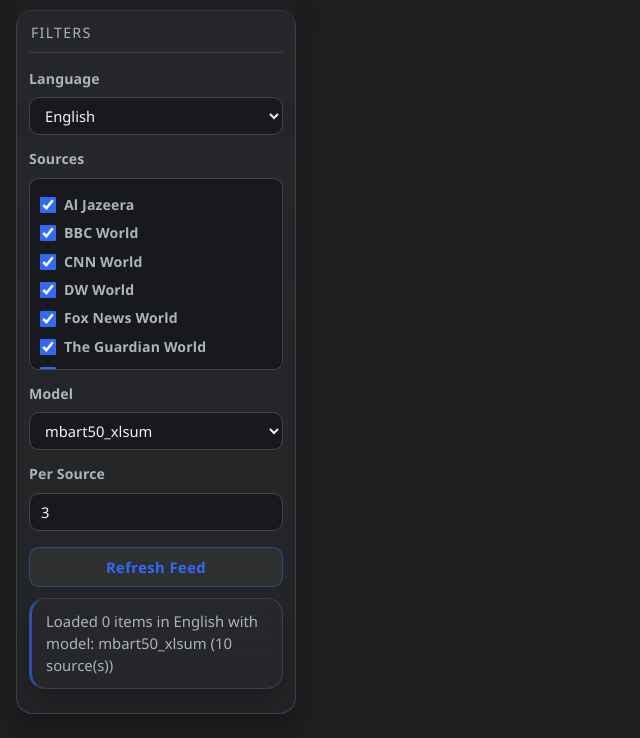
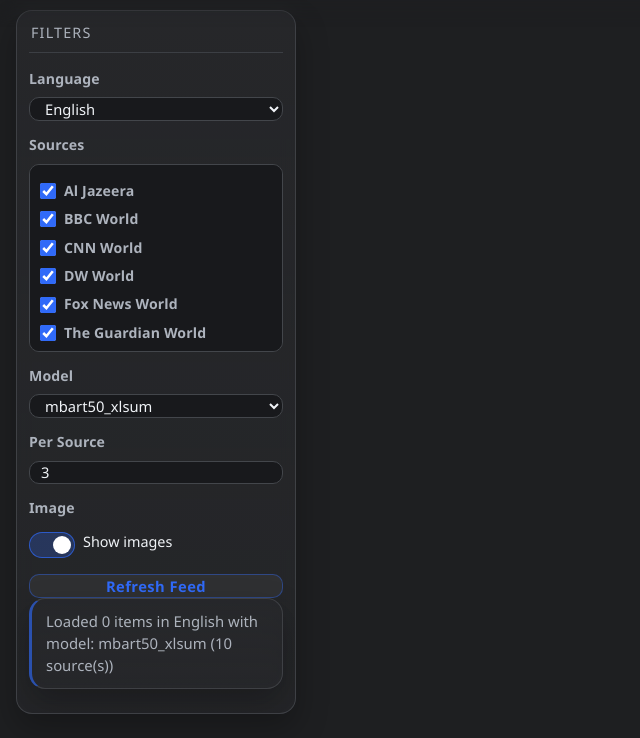
Before and after one commit to mskayacioglu/samurAI, a Flask app: page / in a window 1280 px wide. Shown: the part 65-803 px from the top of the page, without its empty margins (0-640 px from the left). Run offline with Flask 3, Linux system fonts and the light colour scheme; data that the repository does not hold is empty.

Commit message:
görsel haber özet hizalama

```diff
--- a/news_flow_web/app.py
+++ b/news_flow_web/app.py
@@ -439,6 +439,40 @@ def fetch_article_text(url: str) -> str:
     return ""
 
 
+@lru_cache(maxsize=256)
+def fetch_article_image(url: str) -> str:
+    if not url:
+        return ""
+    headers = {
+        "User-Agent": (
+            "Mozilla/5.0 (Macintosh; Intel Mac OS X 10_15_7) "
+            "AppleWebKit/537.36 (KHTML, like Gecko) Chrome/124.0.0.0 Safari/537.36"
+        ),
+        "Accept": "text/html,application/xhtml+xml,application/xml;q=0.9,*/*;q=0.8",
+        "Accept-Language": "en-US,en;q=0.9",
+    }
+    resolved_url = resolve_article_url(url, headers=headers)
+    html_text = ""
+    if requests is not None:
+        try:
+            response = requests.get(
+                resolved_url,
+                headers=headers,
+                timeout=ARTICLE_FETCH_TIMEOUT,
+                allow_redirects=True,
+            )
+            content_type = (response.headers.get("Content-Type") or "").lower()
+            if response.ok and (
+                "text/html" in content_type or "application/xhtml+xml" in content_type
+            ):
+                html_text = response.text[: MAX_ARTICLE_CHARS * 2]
+        except Exception:
+            html_text = ""
+    if not html_text:
+        return ""
+    return extract_image_from_html(html_text)
+
+
 def resolve_article_url(url: str, headers: dict) -> str:
     if not url:
         return url
@@ -519,6 +553,56 @@ def find_child_text(item: ET.Element, tag_candidates):
     return ""
 
 
+def extract_image_url_from_html_fragment(fragment: str) -> str:
+    if not fragment:
+        return ""
+    m = re.search(r'(?is)<img[^>]+src=["\']([^"\']+)["\']', fragment)
+    if not m:
+        return ""
+    return normalize_text(m.group(1))
+
+
+def extract_image_url_from_rss_item(item: ET.Element, description: str) -> str:
+    media_ns = "{http://search.yahoo.com/mrss/}"
+
+    for tag in ["enclosure", f"{media_ns}content", f"{media_ns}thumbnail"]:
+        for el in item.findall(tag):
+            url = normalize_text(el.attrib.get("url", ""))
+            mime = (el.attrib.get("type") or "").lower()
+            if url and (not mime or "image" in mime):
+                return url
+
+    for group in item.findall(f"{media_ns}group"):
+        for child_tag in [f"{media_ns}content", f"{media_ns}thumbnail"]:
+            for el in group.findall(child_tag):
+                url = normalize_text(el.attrib.get("url", ""))
+                mime = (el.attrib.get("type") or "").lower()
+                if url and (not mime or "image" in mime):
+                    return url
+
+    return extract_image_url_from_html_fragment(description)
+
+
+def extract_image_from_html(html_text: str) -> str:
+    if not html_text:
+        return ""
+
+    for pattern in [
+        r'(?is)<meta[^>]+property=["\']og:image["\'][^>]+content=["\']([^"\']+)["\']',
+        r'(?is)<meta[^>]+name=["\']twitter:image["\'][^>]+content=["\']([^"\']+)["\']',
+        r'(?is)<meta[^>]+content=["\']([^"\']+)["\'][^>]+property=["\']og:image["\']',
+        r'(?is)<meta[^>]+content=["\']([^"\']+)["\'][^>]+name=["\']twitter:image["\']',
+    ]:
+        m = re.search(pattern, html_text)
+        if m and m.group(1):
+            return normalize_text(m.group(1))
+
+    m = re.search(r'(?is)<article\b[^>]*>.*?<img[^>]+src=["\']([^"\']+)["\']', html_text)
+    if m and m.group(1):
+        return normalize_text(m.group(1))
+    return ""
+
+
 def parse_rss(xml_content: bytes):
     root = ET.fromstring(xml_content)
     items = []
@@ -551,6 +635,7 @@ def parse_rss(xml_content: bytes):
             item,
             ["pubDate", "published", "{http://www.w3.org/2005/Atom}updated"],
         )
+        image_url = extract_image_url_from_rss_item(item, description)
 
         if not title or not link:
             continue
@@ -560,6 +645,7 @@ def parse_rss(xml_content: bytes):
                 "title": strip_html(title),
                 "link": link.strip(),
                 "description": strip_html(description),
+                "image_url": image_url,
                 "published_at": parse_datetime(pub_date),
             }
         )
@@ -796,6 +882,7 @@ def api_news():
         text_for_summary = f"{item['title']}. {article_text}".strip()
         summary_input_type = "article"
         summary = summarize_text(text_for_summary, model_key, language)
+        image_url = item.get("image_url") or fetch_article_image(item["link"])
         source_type_counts[summary_input_type] = source_type_counts.get(summary_input_type, 0) + 1
         produced_per_source[source_key] = current_count + 1
         app.logger.info(
@@ -814,6 +901,7 @@ def api_news():
                 "published_at": (
                     item["published_at"].isoformat() if item["published_at"] else None
                 ),
+                "image_url": image_url,
                 "summary_input_type": summary_input_type,
                 "raw_text": text_for_summary if include_raw else None,
             }
--- a/news_flow_web/static/styles.css
+++ b/news_flow_web/static/styles.css
@@ -131,17 +131,20 @@ body::before {
 }
 
 .feed {
-  display: grid;
-  grid-template-columns: repeat(2, minmax(0, 1fr));
-  gap: 12px;
+  column-count: 2;
+  column-gap: 12px;
 }
 
 .news-card {
+  display: inline-block;
+  width: 100%;
+  margin: 0 0 12px;
   background: linear-gradient(180deg, rgba(41, 42, 46, 0.94), rgba(37, 38, 41, 0.82));
   border: 1px solid rgba(67, 70, 75, 0.86);
   border-radius: 15px;
   box-shadow: 0 10px 24px rgba(0, 0, 0, 0.23);
   padding: 15px 16px;
+  break-inside: avoid;
   animation: card-in 360ms ease both;
   animation-delay: calc(var(--i, 0) * 55ms);
   transition: transform 170ms ease, border-color 170ms ease, box-shadow 170ms ease;
@@ -159,6 +162,20 @@ body::before {
   gap: 8px;
   color: var(--muted);
   font-size: 0.9rem;
+}
+
+.news-image {
+  width: 100%;
+  height: auto;
+  object-fit: cover;
+  border-radius: 10px;
+  border: 1px solid rgba(67, 70, 75, 0.8);
+  margin: 8px 0 10px;
+  background: rgb(24, 25, 28);
+}
+
+.news-image.hidden {
+  display: none;
 }
 
 .title {
@@ -295,6 +312,63 @@ body::before {
   margin: 0;
 }
 
+.display-toggle {
+  display: flex;
+  align-items: center;
+  gap: 8px;
+}
+
+.toggle-label {
+  font-size: 0.9rem;
+  color: var(--text);
+}
+
+.switch {
+  position: relative;
+  width: 46px;
+  height: 26px;
+  display: inline-block;
+  margin: 0;
+}
+
+.switch input {
+  opacity: 0;
+  width: 0;
+  height: 0;
+}
+
+.slider {
+  position: absolute;
+  inset: 0;
+  cursor: pointer;
+  background: rgb(47, 48, 50);
+  border: 1px solid var(--border);
+  border-radius: 999px;
+  transition: 0.2s ease;
+}
+
+.slider::before {
+  content: "";
+  position: absolute;
+  width: 18px;
+  height: 18px;
+  left: 3px;
+  top: 3px;
+  border-radius: 999px;
+  background: rgb(255, 255, 255);
+  transition: 0.2s ease;
+}
+
+.switch input:checked + .slider {
+  background: rgba(48, 106, 248, 0.25);
+  border-color: rgba(48, 106, 248, 0.7);
+}
+
+.switch input:checked + .slider::before {
+  transform: translateX(20px);
+  background: rgb(255, 255, 255);
+}
+
 .controls button {
   margin-top: 8px;
   height: 40px;
@@ -354,7 +428,7 @@ body::before {
   }
 
   .feed {
-    grid-template-columns: 1fr;
+    column-count: 1;
   }
 
   .source-checklist {
--- a/news_flow_web/templates/index.html
+++ b/news_flow_web/templates/index.html
@@ -41,6 +41,15 @@
 
           <label for="limit">Per Source</label>
           <input id="limit" type="number" value="3" min="1" max="15" />
+
+          <label>Image</label>
+          <div class="display-toggle" id="displayMode">
+            <label class="switch">
+              <input type="checkbox" id="showImages" checked />
+              <span class="slider"></span>
+            </label>
+            <span class="toggle-label">Show images</span>
+          </div>
           <button id="refreshBtn">Refresh Feed</button>
         </section>
         <div id="status" class="status card"></div>
@@ -57,6 +66,7 @@
           <span class="source"></span>
           <time class="time"></time>
         </div>
+        <img class="news-image" alt="News visual" loading="lazy" />
         <h2 class="title"></h2>
         <p class="summary"></p>
         <a class="source-link" target="_blank" rel="noopener noreferrer">Open Original</a>
@@ -72,6 +82,8 @@
       const feedEl = document.getElementById("feed");
       const statusEl = document.getElementById("status");
       const cardTpl = document.getElementById("cardTemplate");
+      const displayModeEl = document.getElementById("displayMode");
+      const showImagesEl = document.getElementById("showImages");
       const allSources = {{ sources | tojson }};
       const allLanguages = {{ languages | tojson }};
 
@@ -114,6 +126,8 @@
       }
 
       async function loadNews() {
+        const showImages = !!showImagesEl?.checked;
+        feedEl.dataset.showImages = showImages ? "1" : "0";
         const selectedSources = getSelectedSources();
         const params = new URLSearchParams({
           language: languageEl.value,
@@ -137,11 +151,19 @@
           );
           data.items.forEach((item, index) => {
             const node = cardTpl.content.cloneNode(true);
-            node.querySelector(".news-card").style.setProperty("--i", String(index));
+            const card = node.querySelector(".news-card");
+            card.style.setProperty("--i", String(index));
+            card.dataset.showImages = showImages ? "1" : "0";
             node.querySelector(".source").textContent = item.source_name;
             node.querySelector(".time").textContent = fmtDate(item.published_at);
             node.querySelector(".title").textContent = item.title;
             node.querySelector(".summary").textContent = item.summary;
+            const imageEl = node.querySelector(".news-image");
+            if (showImages && item.image_url) {
+              imageEl.src = item.image_url;
+            } else {
+              imageEl.classList.add("hidden");
+            }
 
             const link = node.querySelector(".source-link");
             link.href = item.link;
@@ -154,6 +176,7 @@
       }
 
       refreshBtn.addEventListener("click", loadNews);
+      displayModeEl.addEventListener("change", loadNews);
       languageEl.addEventListener("change", () => {
         renderSourceOptions();
         loadNews();
```
Also changed, not shown: news_flow_web/README.md.
